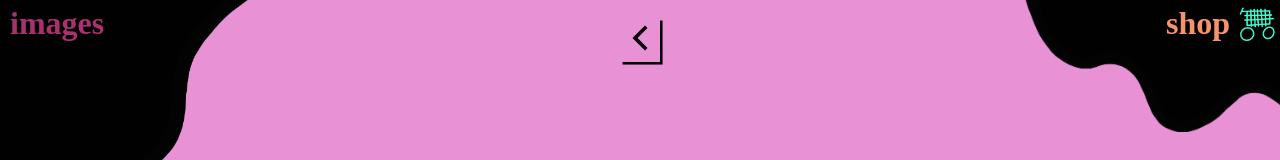
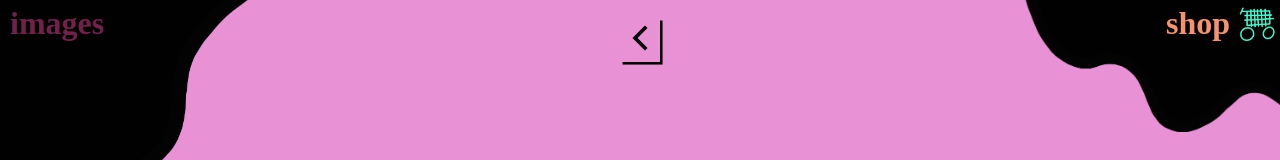
Before and after one commit to MattVwaves/That-French-Artist-Client, a React (Create React App) app: page /shop/patches/embroided/custom in a window 1280 px wide. In both pictures the pointer is over the element "images". Shown: the top 160 px of the page. Built offline with nearby package versions, Linux system fonts and the light colour scheme; a web font is replaced by a local one.

Commit message:
Hover CSS refined

```diff
--- a/src/App.css
+++ b/src/App.css
@@ -11,10 +11,20 @@ body {
 }
 
 h2:hover,
-li:hover,
-.back-icon:hover {
-  filter: opacity(75%);
+.back-icon:hover,
+#custom-designs img:hover,
+.display-image:hover {
+  filter: opacity(50%);
   cursor: pointer;
+}
+
+.display-items li:hover {
+  cursor: pointer;
+  filter: opacity(50%);
+}
+
+h3:hover {
+  color: white;
 }
 
 .back-icon {
@@ -43,6 +53,11 @@ button {
   margin-bottom: 8px;
   padding: 5px;
   font-size: 16px;
+}
+
+button:hover {
+  cursor: pointer;
+  color: #e04193;
 }
 
 /* logo */
@@ -229,13 +244,10 @@ iframe {
   margin: 10px;
 }
 
-/* shop items */
-
 /* clothes jewellery other  */
 
 #category-list.container-center.shop-item-list {
   position: absolute;
-  /* padding-top: 300px; */
   transform: translate(-50%, -50%);
   height: 60%;
   width: 60vw;
@@ -313,10 +325,6 @@ span,
   top: 50%;
   left: 50%;
   transform: translate(-50%, -50%);
-}
-
-.patch-custom img {
-  /* height: 30vh; */
 }
 
 #custom-patch-images {
@@ -468,7 +476,7 @@ span,
   height: fit-content;
   width: 200px;
   background-color: #e04193;
-  position: absolute;
+  position: fixed;
   right: 0;
   top: 0;
   padding: 5px;
```
